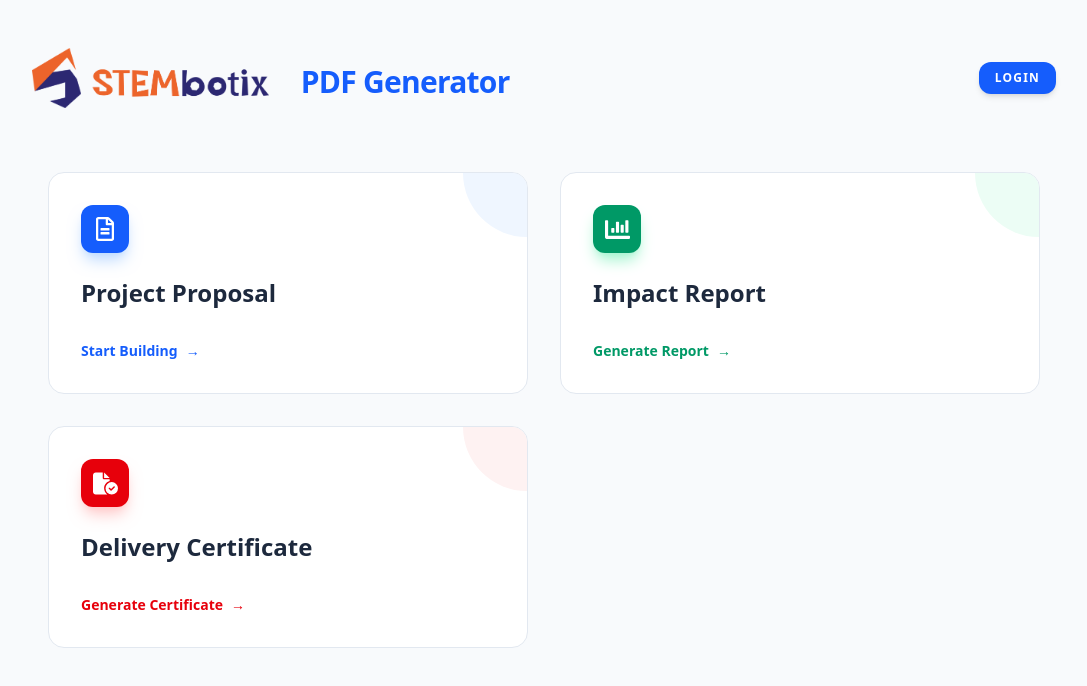
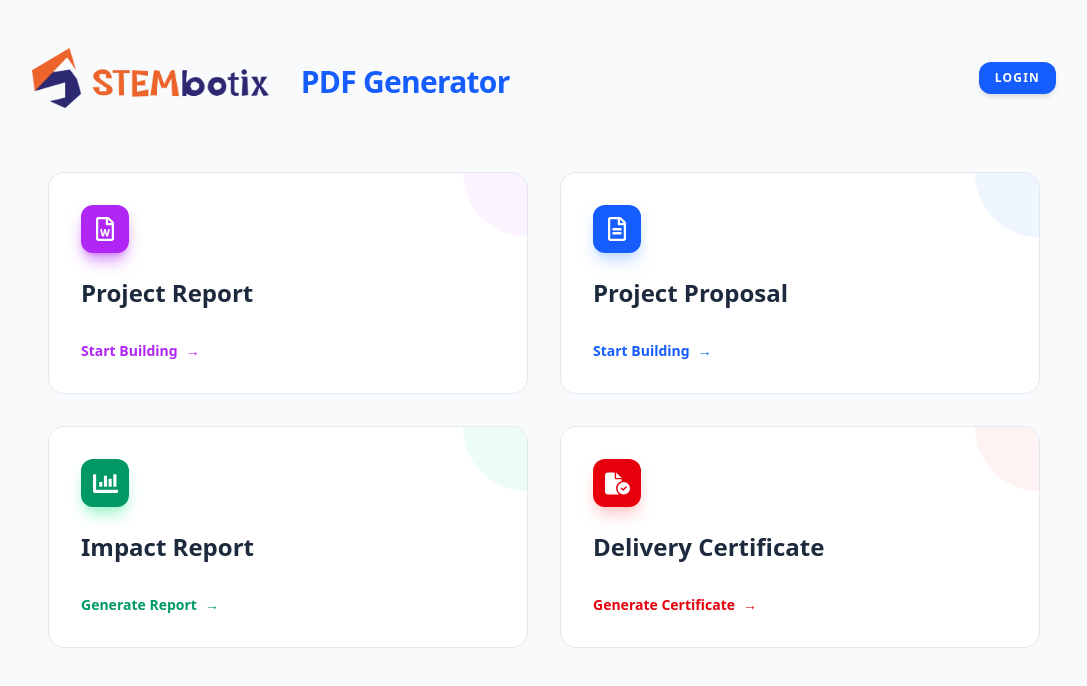
Before and after one commit to STEMbotix58/task2pdf, a React (Vite) app: page / in a window 1280 px wide. Shown: the top 686 px of the page, without its empty margins (96-1183 px from the left). Built offline with nearby package versions, Linux system fonts and the light colour scheme; no server answers.

Commit message:
Add ProposalStepperWrapper component and Project Report link to Home page

```diff
--- /dev/null
+++ b/src/features/project/ProjectStepperWrapper.jsx
@@ -0,0 +1,48 @@
+import React, { lazy } from "react";
+import Stepper from "@/shared/components/navigation/Stepper";
+import { useProjectStore } from "./model/projectStore";
+import ProjectDocumentPDF from "./pdf/ProjectDocumentPDF";
+import { saveProjectSubmission } from "@/shared/services/databaseService";
+
+const CSVUploadForm = lazy(() => import("./forms/CSVUploadForm"));
+const ProjectForm = lazy(() => import("./forms/ProjectForm"));
+const BasicInfoForm = lazy(() => import("./forms/BasicInfoForm"));
+const SummaryForm = lazy(() => import("./forms/SummaryForm"));
+const PrefaceForm = lazy(() => import("./forms/PrefaceForm"));
+const ConclusionForm = lazy(() => import("./forms/ConclusionForm"));
+const ContactForm = lazy(() => import("./forms/ContactForm"));
+const PhotographsForm = lazy(() => import("./forms/PhotographsForm"));
+
+const ProposalStepperWrapper = () => {
+  const handleBeforeGenerate = async (formData) => {
+    const result = await saveProjectSubmission(formData);
+
+    if (!result.success) {
+      throw new Error(result.error);
+    }
+
+    console.log("✅ Project submission saved:");
+  };
+  const steps = [
+    { component: CSVUploadForm },
+    { component: ProjectForm },
+    { component: BasicInfoForm },
+    { component: SummaryForm },
+    { component: PrefaceForm },
+    { component: ConclusionForm },
+    { component: ContactForm },
+    { component: PhotographsForm },
+  ];
+
+  return (
+    <Stepper
+      steps={steps}
+      useStore={useProjectStore}
+      pdfComponent={ProjectDocumentPDF}
+      fileName="Project-Data.pdf"
+      onBeforeGenerate={handleBeforeGenerate}
+    />
+  );
+};
+
+export default ProposalStepperWrapper;
--- a/src/features/report/forms/PhotographsForm.jsx
+++ b/src/features/report/forms/PhotographsForm.jsx
@@ -36,7 +36,6 @@ const PhotographsForm = ({
 
   const [formData, setFormData] = useState(() => [...(storePhotographs || [])]);
   const [uploading, setUploading] = useState(false);
-  console.log(storePhotographs);
   const handleSubmit = async (e) => {
     e.preventDefault();
 
--- a/src/pages/Home.jsx
+++ b/src/pages/Home.jsx
@@ -1,6 +1,6 @@
 import React from "react";
 import { Link } from "react-router-dom";
-import { FaChartBar, FaRegFileAlt } from "react-icons/fa";
+import { FaChartBar, FaRegFileAlt, FaRegFileWord } from "react-icons/fa";
 import { FaFileCircleCheck } from "react-icons/fa6";
 
 const Home = () => {
@@ -8,6 +8,31 @@ const Home = () => {
     <>
       {/* MODE SELECT UI */}
       <div className="grid grid-cols-1 md:grid-cols-2 gap-8 animate-in fade-in slide-in-from-bottom-4 duration-500">
+        {/* Project OPTION */}
+        <Link
+          to="/project"
+          className="group cursor-pointer bg-white border border-slate-200 rounded-2xl p-8 hover:border-[#B027F5] hover:shadow-xl hover:shadow-[#B027F5]/10 transition-all duration-300 relative overflow-hidden block"
+        >
+          <div className="absolute top-0 right-0 w-32 h-32 bg-[#B027F5]/5 rounded-full -mr-16 -mt-16 transition-transform group-hover:scale-110" />
+
+          <div className="relative z-10">
+            <div className="w-12 h-12 bg-[#B027F5] rounded-xl mb-6 flex items-center justify-center shadow-lg shadow-[#B027F5]/50">
+              <FaRegFileWord color="white" size={24} />
+            </div>
+
+            <h2 className="text-2xl font-bold text-slate-800 mb-3">
+              Project Report
+            </h2>
+
+            <div className="mt-8 flex items-center text-[#B027F5] font-bold text-sm">
+              Start Building{" "}
+              <span className="ml-2 group-hover:translate-x-1 transition-transform">
+                →
+              </span>
+            </div>
+          </div>
+        </Link>
+
         {/* PROPOSAL OPTION */}
         <Link
           to="/proposal"
```
